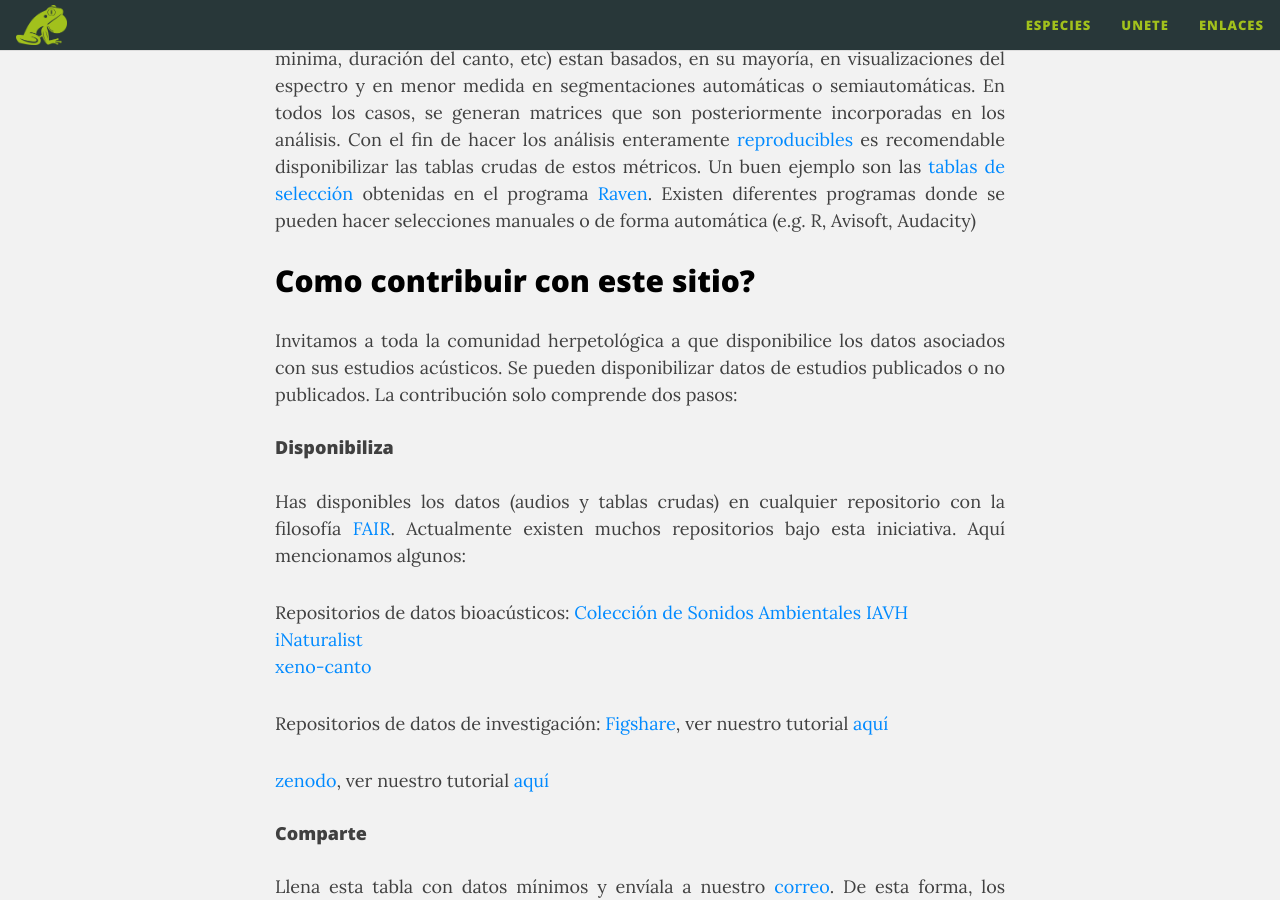
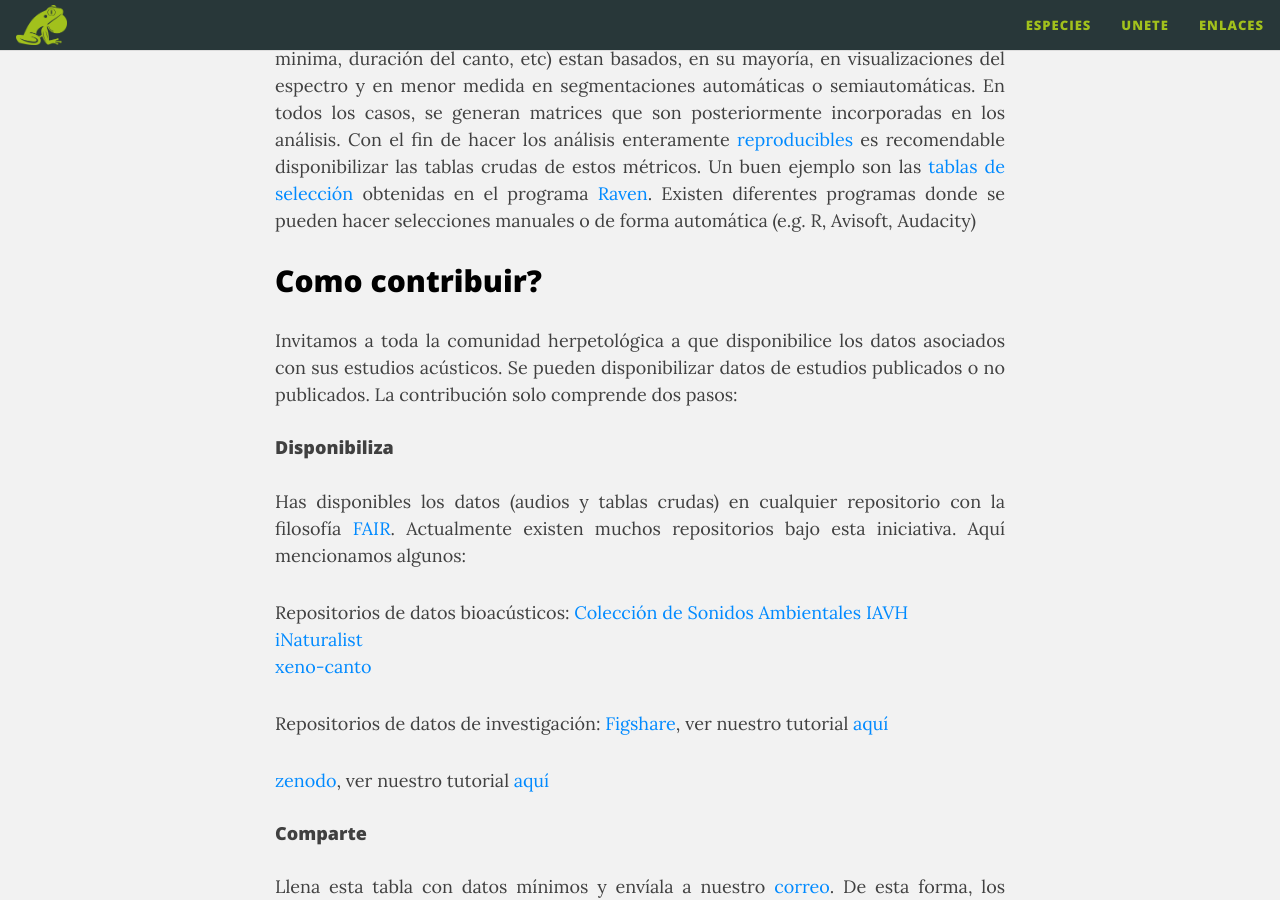
Before and after one commit to colombianfrogs/sounds, a Jekyll site: the page built from docs/unete.md, in a window 1280 px wide and 900 px high, scrolled down 597 px. Built offline with Jekyll 4.4.1, drawn with Linux system fonts in a browser that asks for light colours.

Commit message:
Update unete.md

```diff
--- a/docs/unete.md
+++ b/docs/unete.md
@@ -45,7 +45,7 @@ Los datos visualizados y accesibles a traves de este sitio han sido contribuidos
 ## Mas allá de los audios!
 Generalmente, las publicaciones de la comunidad bioacústica considera que la reproducibilidad de los estudios se limita a disponibilizar los audios. Aunque eso es indispensable, no es del todo cierto. Las tablas de métricos acústicos (e.g., frecuencia minima, duración del canto, etc) estan basados, en su mayoría, en visualizaciones del espectro y en menor medida en segmentaciones automáticas o semiautomáticas. En todos los casos, se generan matrices que son posteriormente incorporadas en los análisis. Con el fin de hacer los análisis enteramente [reproducibles](https://book.the-turing-way.org/index.html) es recomendable disponibilizar las tablas crudas de estos métricos. Un buen ejemplo son las [tablas de selección](https://www.ravensoundsoftware.com/video-tutorials/espanol/02-espanol-selections-and-measurements/) obtenidas en el programa [Raven](https://store.birds.cornell.edu/collections/raven-sound-software). Existen diferentes programas donde se pueden hacer selecciones manuales o de forma automática (e.g. R, Avisoft, Audacity)
 
-## Como contribuir con este sitio?
+## Como contribuir?
 Invitamos a toda la comunidad herpetológica a que disponibilice los datos asociados con sus estudios acústicos.  Se pueden disponibilizar datos de estudios publicados o no publicados. La contribución solo comprende dos pasos:
 
 #### Disponibiliza
```
